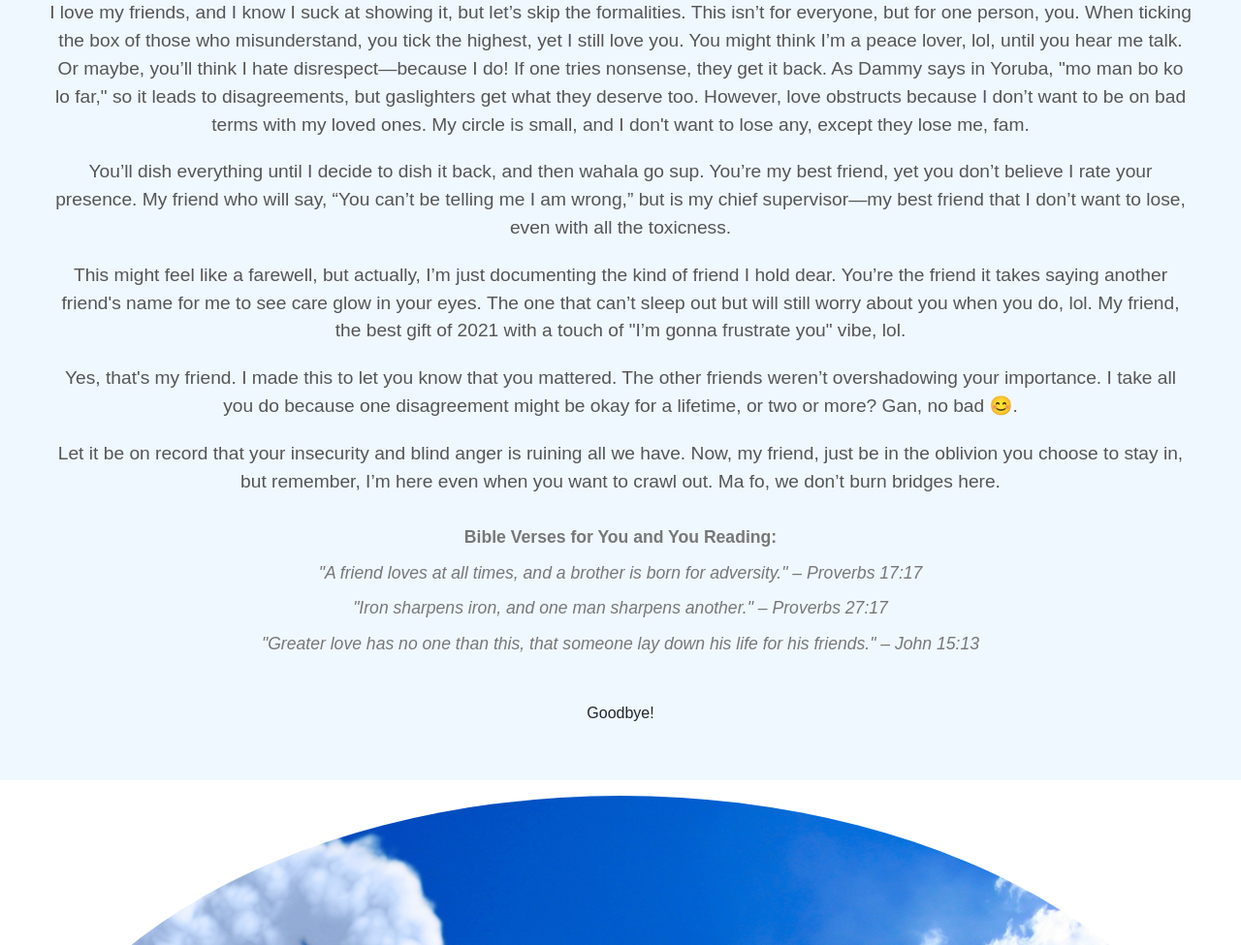
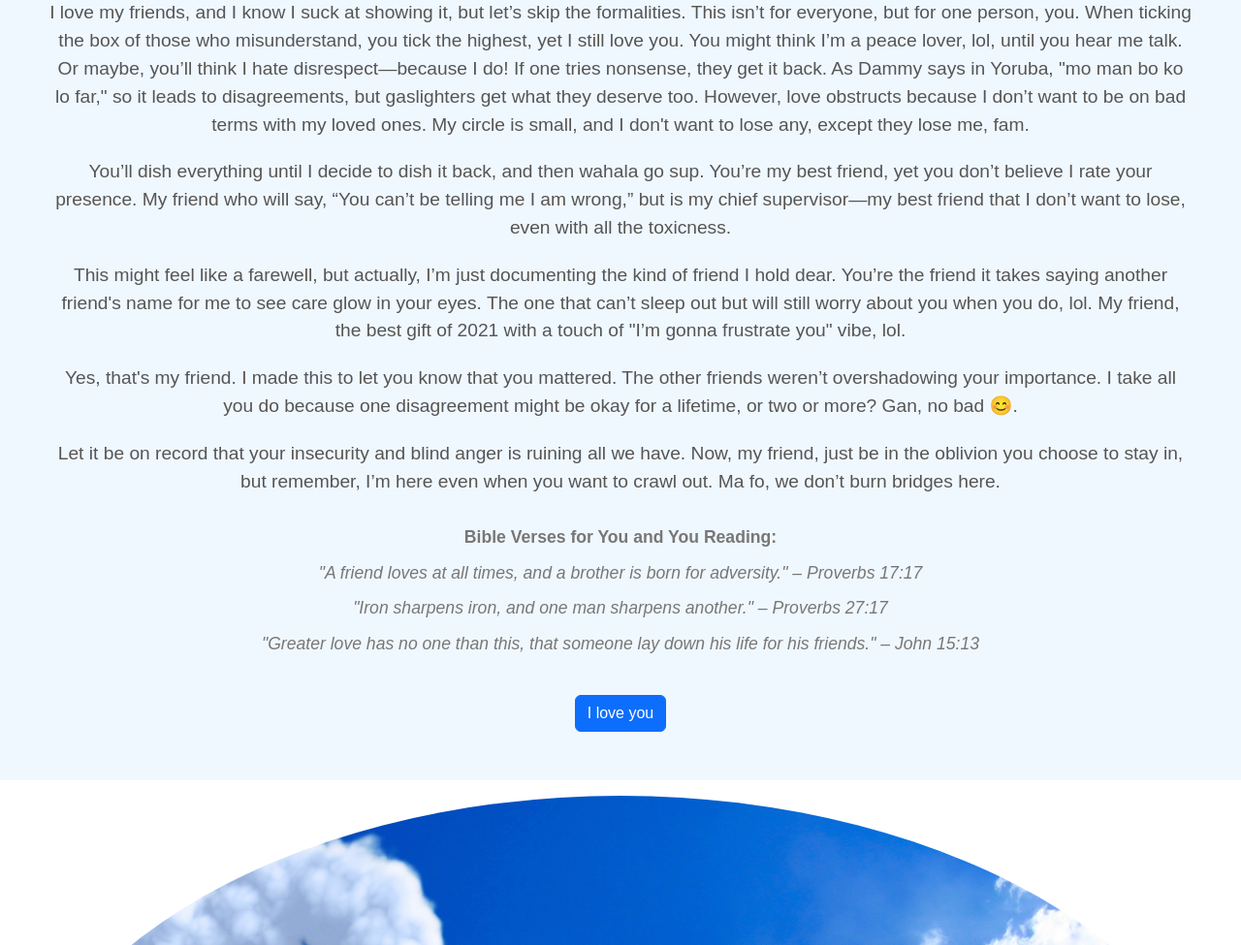
Before and after one commit to dhartos/Him-html, a plain HTML site: page friend.html in a window 1280 px wide. Shown: the part 125-1100 px from the top of the page at 97% size. Drawn offline with nearby package versions, Linux system fonts and the light colour scheme.

Commit message:
friend page

```diff
--- a/friend.html
+++ b/friend.html
@@ -56,7 +56,7 @@
             <p><em>"Greater love has no one than this, that someone lay down his life for his friends." – John
                     15:13</em></p>
         </div>
-        <a href="bye.html" class="btn">Goodbye!</a>
+        <a href="bye.html" class="btn btn-primary">I love you</a>
     </div>
     <img src="friend friend.jfif" alt="Goodbye" class="img-fluid rounded-circle mt-3">
 </body>
```
